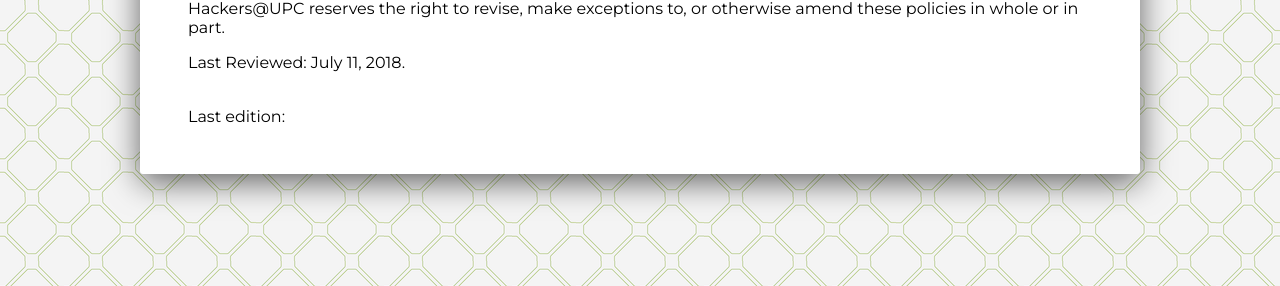
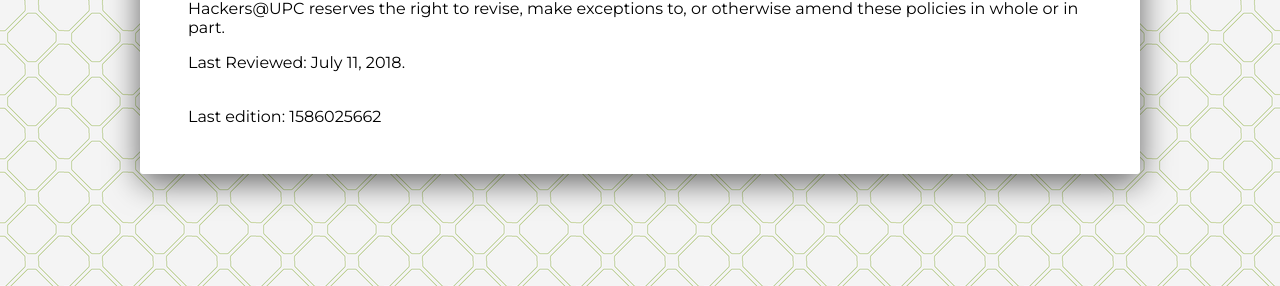
Before and after one commit to hackupc/legal-page, a Jekyll site: the page built from _documents/code_of_conduct.md, in a window 1280 px wide. Shown: the part 1275-1561 px from the top of the page. Built offline with Jekyll 4.4.1, drawn with Linux system fonts in a browser that asks for light colours.

Commit message:
fix time?

```diff
--- a/_layouts/document.html
+++ b/_layouts/document.html
@@ -5,7 +5,7 @@
     <meta name="viewport" content="width=device-width, initial-scale=1.0">
     <title>{{ page.title }} | {{ site.name }}</title>
     <link href="https://fonts.googleapis.com/css2?family=Montserrat:ital,wght@0,400;0,700;1,400&display=swap" rel="stylesheet">
-    <link rel="stylesheet" href="/assets/css/style.css?_={{ site.time |  date: "%s" }}">
+    <link rel="stylesheet" href="/assets/css/style.css">
     <meta name="theme-color" content="{{site.accent_color}}">
     <meta name="author" content="{{ site.author }}">
     <link rel="icon" type="image/x-icon" href="/assets/img/favicon.ico"/>
@@ -15,7 +15,7 @@
   <body>
     <main>{{ content }}
       <br>
-      Last edition: {{ date }}
+      Last edition: {{ site.time |  date: "%s" }}
     </main>
   </body>
 </html>
--- a/_layouts/home.html
+++ b/_layouts/home.html
@@ -5,7 +5,7 @@
     <meta name="viewport" content="width=device-width, initial-scale=1.0">
     <title>{{ page.title }} | {{ site.name }}</title>
     <link href="https://fonts.googleapis.com/css2?family=Montserrat:ital,wght@0,400;0,700;1,400&display=swap" rel="stylesheet">
-    <link rel="stylesheet" href="/assets/css/style.css?_={{ site.time |  date: "%s" }}">
+    <link rel="stylesheet" href="/assets/css/style.css">
     <meta name="theme-color" content="{{site.accent_color}}">
     <meta name="author" content="{{ site.author }}">
     <link rel="icon" type="image/x-icon" href="/assets/img/favicon.ico"/>
```
